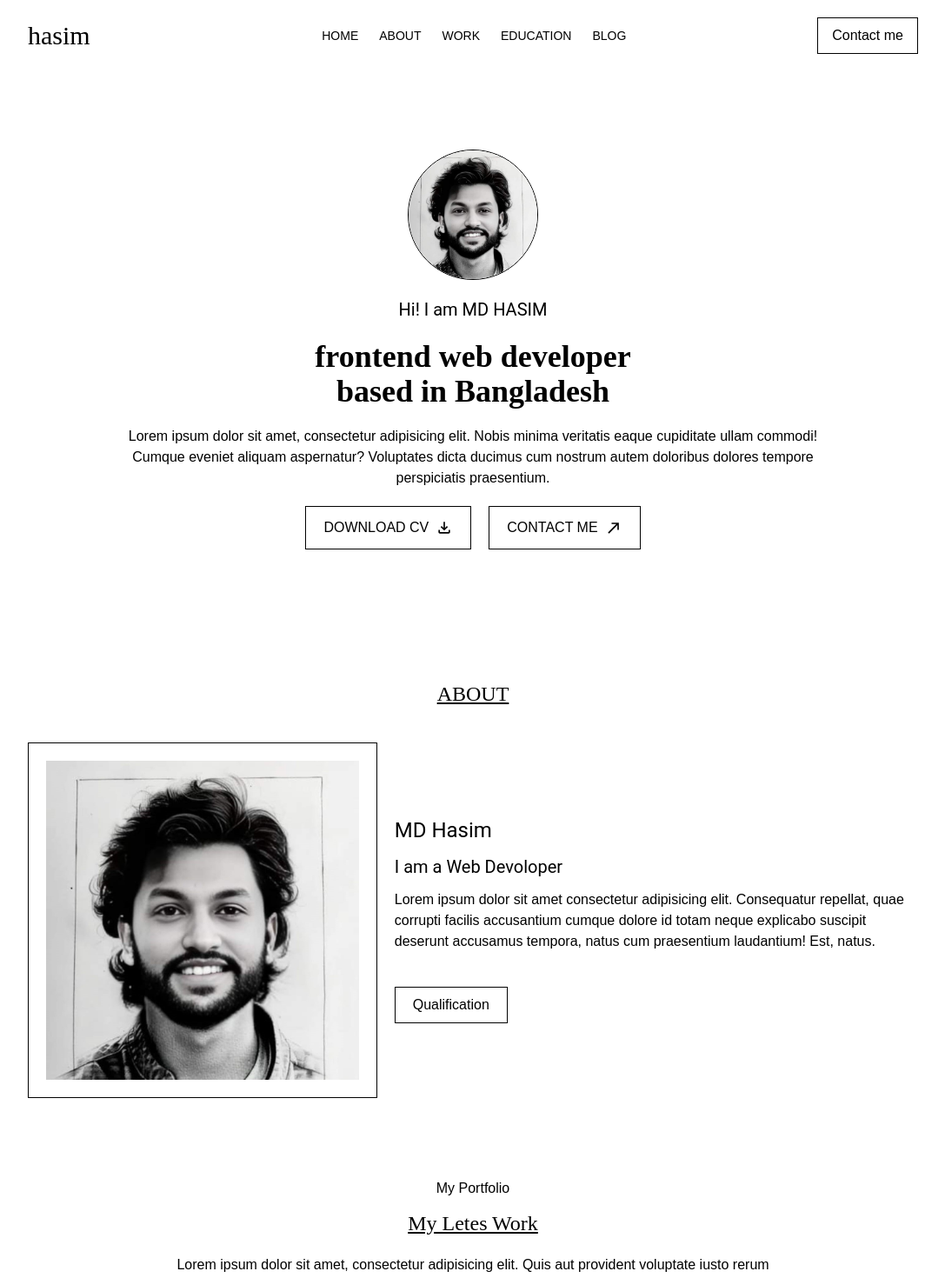
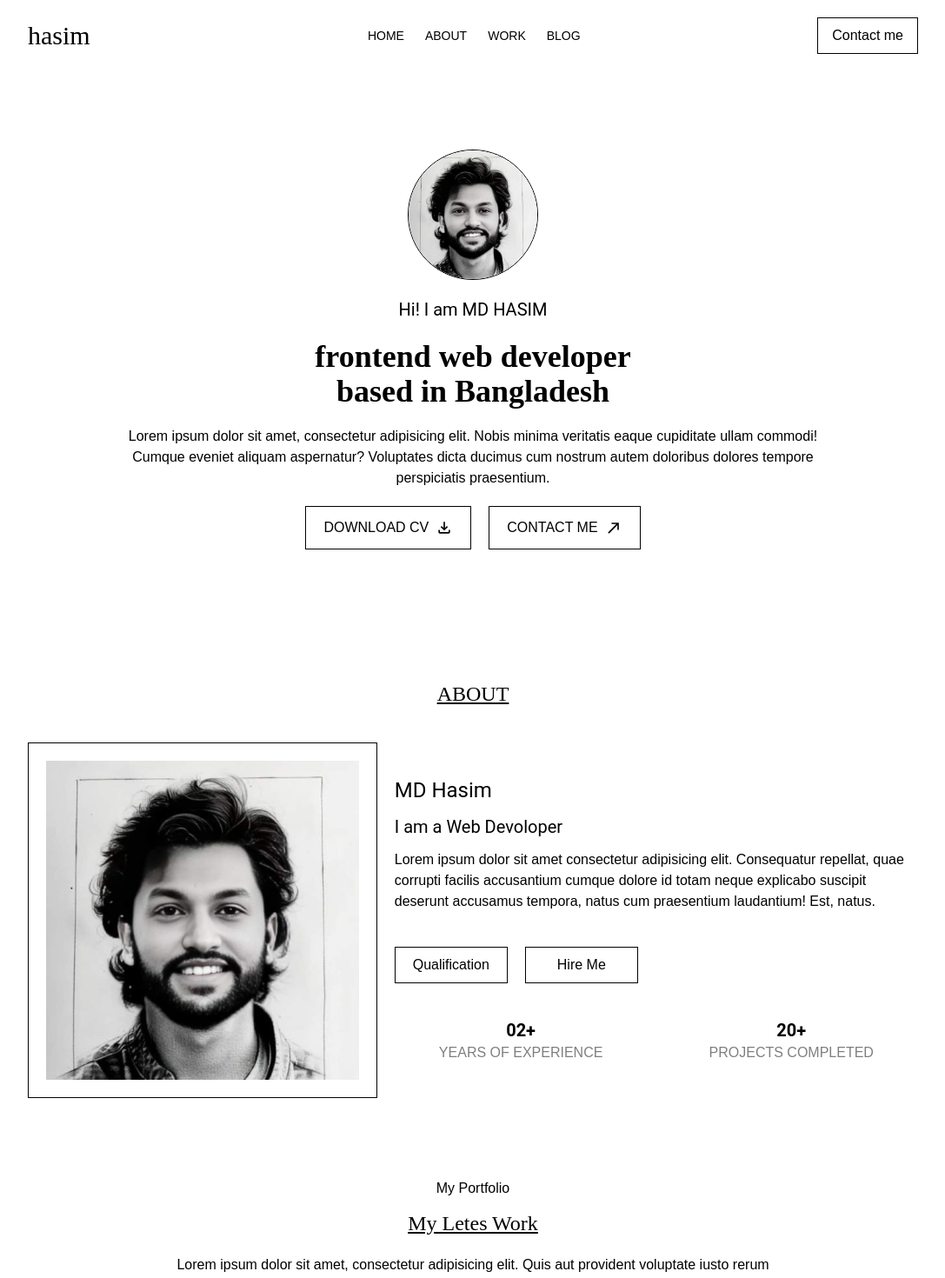
Before and after one commit to mdhasim2001/Landing-page-portfolio, a React (Vite) app: page / in a window 1280 px wide. Shown: the top 1470 px of the page at 87% size, without its empty margins (96-1183 px from the left). Built offline with nearby package versions, Linux system fonts and the light colour scheme.

Commit message:
qualification responsiv design ready

```diff
--- a/src/App.jsx
+++ b/src/App.jsx
@@ -1,66 +1,234 @@
-import { useState } from "react"
-import "./App.css"
-import { CiMenuKebab } from "react-icons/ci"
-import { IoIosArrowRoundForward, IoMdClose } from "react-icons/io"
-import { MdCallMade, MdOutlineFileDownload } from "react-icons/md"
-import img from "./assets/Hasim.jpg"
-import { AiOutlineMail } from "react-icons/ai"
-import { IoCallOutline, IoLocationOutline } from "react-icons/io5"
-import { FaFacebook, FaInstagramSquare, FaLocationArrow, FaTwitter } from "react-icons/fa"
-import Qualification from "./Qualification"
+import { useState } from "react";
+import "./App.css";
+import { CiMenuKebab } from "react-icons/ci";
+import { IoIosArrowRoundForward, IoMdClose } from "react-icons/io";
+import { MdCallMade, MdOutlineFileDownload } from "react-icons/md";
+import img from "./assets/Hasim.jpg";
+import { AiOutlineMail } from "react-icons/ai";
+import { IoCallOutline, IoLocationOutline } from "react-icons/io5";
+import {
+  FaFacebook,
+  FaInstagramSquare,
+  FaLocationArrow,
+  FaTwitter,
+} from "react-icons/fa";
+import Qualification from "./Qualification";
 
 function App() {
-
-  const [navbar, setNavbar] = useState(false)
-  const [qualification, setQualification] = useState(false)
+  const [navbar, setNavbar] = useState(false);
+  const [qualification, setQualification] = useState(false);
   return (
     <div className={`bg-white pt-5 ${qualification ? "" : ""}`}>
       <div className="w-full navbar-font pb-5 lg:pb-0 border-b border-black  lg:border-none">
         <nav className="lg:w-4/5 mx-5 h-full flex items-center justify-between lg:mx-auto">
-              <h2 className="logo-font w-[10%] h-full cursor-pointer flex items-center text-3xl">hasim</h2>
-              <ul className={`${navbar ? "navbar md:w-2/4" : "hidden"} uppercase text-[14px] lg:relative lg:flex gap-6 ml-10`}>
-                <IoMdClose onClick={() => setNavbar(false)} className="absolute top-5 left-10 text-3xl lg:hidden" />
-                <li onClick={() => setNavbar(false)}><a href="#home">Home</a></li>
-                <li onClick={() => setNavbar(false)}><a href="#about">About</a></li>
+          <h2 className="logo-font w-[10%] h-full cursor-pointer flex items-center text-3xl">
+            hasim
+          </h2>
+          <ul
+            className={`${
+              navbar ? "navbar md:w-2/4" : "hidden"
+            } uppercase text-[14px] lg:relative lg:flex gap-6 ml-10`}
+          >
+            <IoMdClose
+              onClick={() => setNavbar(false)}
+              className="absolute top-5 left-10 text-3xl lg:hidden"
+            />
+            <li>
+              <a onClick={() => setNavbar(false)} href="#home">Home</a>
+            </li>
+            <li>
+              <a onClick={() => setNavbar(false)} href="#about">About</a>
+            </li>
             {/* <li onClick={() => setNavbar(false)}><a href="#services">Services</a></li> */}
-                <li onClick={() => setNavbar(false)}><a href="#work">Work</a></li>
-                <li onClick={() => setNavbar(false)}><a href="#education">Education</a></li>
-                <li onClick={() => setNavbar(false)}><a href="#blog">Blog</a></li>
-                <li onClick={() => setNavbar(false)}><a href="#contact" className="lg:hidden">Contact me</a></li>
+            <li>
+              <a onClick={() => setNavbar(false)} href="#work">Work</a>
+            </li>
+            <li  className="lg:hidden">
+              <a onClick={() => setNavbar(false)} href="#qualification">
+                Qualification
+              </a>
+            </li>
+            <li>
+              <a onClick={() => setNavbar(false)} href="#blog">Blog</a>
+            </li>
+            <li>
+              <a onClick={() => setNavbar(false)} href="#contact" className="lg:hidden">
+                Contact me
+              </a>
+            </li>
           </ul>
-            <a href="#contact" className="py-2 px-4 border hidden lg:block border-black">Contact me</a>
-            <CiMenuKebab onClick={() => setNavbar(true)} className="lg:hidden text-3xl" />
+          <a
+            href="#contact"
+            className="py-2 px-4 border hidden lg:block border-black"
+          >
+            Contact me
+          </a>
+          <CiMenuKebab
+            onClick={() => setNavbar(true)}
+            className="lg:hidden text-3xl"
+          />
         </nav>
       </div>
       <div className="lg:w-4/6 lg:mx-auto mx-5 h-[85vh] flex items-center justify-between">
         <div className="">
           <div className="w-[150px] mx-auto">
-              <img className="w-full h-[150px] border border-black rounded-full" src={img} alt="" />
+            <img
+              className="w-full h-[150px] border border-black rounded-full"
+              src={img}
+              alt=""
+            />
           </div>
           <h1 className="text-xl mt-5 text-center">Hi! I am MD HASIM</h1>
-            <h2 className="text-center text-4xl font-bold logo-font my-5">frontend web developer <br />based in Bangladesh</h2>
-            <p className="mb-5 text-center">Lorem ipsum dolor sit amet, consectetur adipisicing elit. Nobis minima veritatis eaque cupiditate ullam commodi! Cumque eveniet aliquam aspernatur? Voluptates dicta ducimus cum nostrum autem doloribus dolores tempore perspiciatis praesentium.</p>
+          <h2 className="text-center text-4xl font-bold logo-font my-5">
+            frontend web developer <br />
+            based in Bangladesh
+          </h2>
+          <p className="mb-5 text-center">
+            Lorem ipsum dolor sit amet, consectetur adipisicing elit. Nobis
+            minima veritatis eaque cupiditate ullam commodi! Cumque eveniet
+            aliquam aspernatur? Voluptates dicta ducimus cum nostrum autem
+            doloribus dolores tempore perspiciatis praesentium.
+          </p>
           <div className="flex items-center justify-center">
-              <a href="./assets/RESUME.pdf" download="RESUME.pdf" target="_blank"><button className="flex items-center justify-center gap-2 py-3 px-4 md:px-5 border border-black mr-5">DOWNLOAD CV<MdOutlineFileDownload className="text-xl" /></button></a>
-              <a href="#contact"><button className="flex items-center justify-center gap-2 py-3 px-4 md:px-5 border border-black">CONTACT ME<MdCallMade className="text-xl" /></button></a>
+            <a href="./assets/RESUME.pdf" download="RESUME.pdf" target="_blank">
+              <button className="flex items-center justify-center gap-2 py-3 px-4 md:px-5 border border-black mr-5">
+                DOWNLOAD CV
+                <MdOutlineFileDownload className="text-xl" />
+              </button>
+            </a>
+            <a href="#contact">
+              <button className="flex items-center justify-center gap-2 py-3 px-4 md:px-5 border border-black">
+                CONTACT ME
+                <MdCallMade className="text-xl" />
+              </button>
+            </a>
           </div>
         </div>
-
       </div>
 
       {/* about section */}
       <div id="about" className="lg:w-4/5 mx-5 lg:mx-auto pt-10">
         <h1 className="logo-font underline text-center text-2xl">ABOUT</h1>
         <div className="lg:flex items-center justify-between gap-5 my-10">
-            <div className="border border-black h-full p-5 mb-5 lg:mb-0">
+          <div className="border border-black lg:full h-full p-5 mb-5 lg:mb-0">
             <img src={img} alt="" />
           </div>
           <div className="">
             <h1 className="text-2xl">MD Hasim</h1>
             <h1 className="text-xl my-3">I am a Web Devoloper</h1>
-              <p>Lorem ipsum dolor sit amet consectetur adipisicing elit. Consequatur repellat, quae corrupti facilis accusantium cumque dolore id totam neque explicabo suscipit deserunt accusamus tempora, natus cum praesentium laudantium! Est, natus.</p>
-              <button onClick={()=> {setQualification(true)}} className="hidden lg:block py-2 px-5 border border-black mt-10">Qualification</button>
-              <Qualification open={qualification} close={setQualification}/>
+            <p>
+              Lorem ipsum dolor sit amet consectetur adipisicing elit.
+              Consequatur repellat, quae corrupti facilis accusantium cumque
+              dolore id totam neque explicabo suscipit deserunt accusamus
+              tempora, natus cum praesentium laudantium! Est, natus.
+            </p>
+            <div className="flex gap-5 items-center">
+              <button
+                onClick={() => {
+                  setQualification(true);
+                }}
+                className="hidden lg:block py-2 px-5 border border-black mt-10"
+              >
+                Qualification
+              </button>
+              <button className="py-2 px-9 border border-black mt-10">
+                Hire Me
+              </button>
+            </div>
+            <div className="flex gap-5 items-center justify-around mt-10">
+              <div className="text-center">
+                <h1 className="text-xl font-bold">02+</h1>
+                <p className="opacity-50 uppercase">years of experience</p>
+              </div>
+              <div className="text-center">
+                <h1 className="text-xl font-bold">20+</h1>
+                <p className="opacity-50 uppercase">projects completed</p>
+              </div>
+            </div>
+            <Qualification open={qualification} close={setQualification} />
+          </div>
+        </div>
+      </div>
+
+      {/* qualification  */}
+      <div id="qualification" className="mt-10 pt-10 mx-5 lg:hidden">
+        <h1 className="logo-font text-3xl text-center mb-10 underline">
+          Qualification
+        </h1>
+        <div className="grid grid-cols-1 gap-5">
+          <div className="">
+            <div>
+              <h1 className=" my-5 text-xl font-bold ">Skill</h1>
+              <p className="mb-5 text-[15px5">
+                Lorem ipsum dolor sit amet consectetur adipisicing elit. Autem
+                ipsa distinctio magnam dolorum enim assumenda unde dolor quaerat
+                rem nobis incidunt, a inventore, voluptatem quam veniam totam
+                esse officiis laudantium.
+              </p>
+              <div className="w-full">
+                <p className="border inline-block mb-3 border-black rounded-lg text-[14px] py-1 px-3 mr-3">
+                  #javaScript
+                </p>
+                <p className="border inline-block mb-3 border-black rounded-lg text-[14px] py-1 px-3 mr-3">
+                  #react
+                </p>
+                <p className="border inline-block mb-3 border-black rounded-lg text-[14px] py-1 px-3 mr-3">
+                  #node.js
+                </p>
+                <p className="border inline-block mb-3 border-black rounded-lg text-[14px] py-1 px-3 mr-3">
+                  #express.js
+                </p>
+                <p className="border inline-block mb-3 border-black rounded-lg text-[14px] py-1 px-3 mr-3">
+                  #mongoDB
+                </p>
+                <p className="border inline-block mb-3 border-black rounded-lg text-[14px] py-1 px-3 mr-3">
+                  #html
+                </p>
+                <p className="border inline-block mb-3 border-black rounded-lg text-[14px] py-1 px-3 mr-3">
+                  #css
+                </p>
+                <p className="border inline-block mb-3 border-black rounded-lg text-[14px] py-1 px-3 mr-3">
+                  #tailwind
+                </p>
+                <p className="border inline-block mb-3 border-black rounded-lg text-[14px] py-1 px-3 mr-3">
+                  #git
+                </p>
+                <p className="border inline-block mb-3 border-black rounded-lg text-[14px] py-1 px-3 mr-3">
+                  #github
+                </p>
+                <p className="border inline-block mb-3 border-black rounded-lg text-[14px] py-1 px-3 mr-3">
+                  #terminal
+                </p>
+                <p className="border inline-block mb-3 border-black rounded-lg text-[14px] py-1 px-3 mr-3">
+                  #AI design
+                </p>
+                <p className="border inline-block mb-3 border-black rounded-lg text-[14px] py-1 px-3 mr-3">
+                  #figma
+                </p>
+              </div>
+            </div>
+          </div>
+          <div className=" text-start">
+            <h1 className=" my-5 text-xl font-bold">Education</h1>
+            <div>
+              <div>
+                <h1 className="font-bold mt-3">
+                  2022-2023 Full Stack Development Course
+                </h1>
+                <p className="text-[15px]">Industry : Programing Hero</p>
+                <p className="text-[15px]">Website : programing-hero.com</p>
+              </div>
+              <div>
+                <h1 className="font-bold mt-5">2022-2026 BA Honours</h1>
+                <p className="text-[15px]">
+                  University : Siddheshwari University
+                </p>
+                <p className="text-[15px]">
+                  Subject : Islamic History and Culture
+                </p>
+                <p className="text-[15px]">Study : Running</p>
+              </div>
+            </div>
           </div>
         </div>
       </div>
@@ -68,8 +236,13 @@ function App() {
       {/* projects */}
       <div id="work" className="lg:w-4/5 mx-5 lg:mx-auto pt-10">
         <h2 className="text-center my-3">My Portfolio</h2>
-          <h1 className="logo-font underline text-center text-2xl">My Letes Work</h1>
-          <p className="lg:w-4/6 mx-auto mt-5 md:text-center">Lorem ipsum dolor sit amet, consectetur adipisicing elit. Quis aut provident voluptate iusto rerum modi ratione hic quo laboriosam</p>
+        <h1 className="logo-font underline text-center text-2xl">
+          My Letes Work
+        </h1>
+        <p className="lg:w-4/6 mx-auto mt-5 md:text-center">
+          Lorem ipsum dolor sit amet, consectetur adipisicing elit. Quis aut
+          provident voluptate iusto rerum modi ratione hic quo laboriosam
+        </p>
         <div className="grid grid-cols-1 md:grid-cols-2 lg:grid-cols-4 gap-5 mt-10">
           <div className="travel w-full h-[200px] rounded-md flex items-end justify-center">
             <div className="w-4/5 bg-white mb-5 px-3 py-2 rounded-md flex items-center justify-between">
@@ -77,7 +250,13 @@ function App() {
                 <h1 className="font-bold">Travel</h1>
                 <p className="text-[12px]">Web Design</p>
               </div>
-                <a href="https://mdhasim2001.github.io/Travel-website/" className="p-2 border-[2px] border-green-600 rounded-full" target="blank"><FaLocationArrow /></a>
+              <a
+                href="https://mdhasim2001.github.io/Travel-website/"
+                className="p-2 border-[2px] border-green-600 rounded-full"
+                target="blank"
+              >
+                <FaLocationArrow />
+              </a>
             </div>
           </div>
           <div className="smart-ticket w-full h-[200px] rounded-md flex items-end justify-center">
@@ -86,7 +265,13 @@ function App() {
                 <h1 className="font-bold">Smart Ticket</h1>
                 <p className="text-[12px]">Web Design</p>
               </div>
-                <a href="https://mdhasim2001.github.io/smart-ticketing/" className="p-2 border-[2px] border-green-600 rounded-full" target="blank"><FaLocationArrow /></a>
+              <a
+                href="https://mdhasim2001.github.io/smart-ticketing/"
+                className="p-2 border-[2px] border-green-600 rounded-full"
+                target="blank"
+              >
+                <FaLocationArrow />
+              </a>
             </div>
           </div>
           <div className="restaurent w-full h-[200px] rounded-md flex items-end justify-center">
@@ -95,7 +280,13 @@ function App() {
                 <h1 className="font-bold">Restaurent</h1>
                 <p className="text-[12px]">Web Design</p>
               </div>
-                <a href="https://restaurent-boss.netlify.app/" className="p-2 border-[2px] border-green-600 rounded-full" target="blank"><FaLocationArrow /></a>
+              <a
+                href="https://restaurent-boss.netlify.app/"
+                className="p-2 border-[2px] border-green-600 rounded-full"
+                target="blank"
+              >
+                <FaLocationArrow />
+              </a>
             </div>
           </div>
           <div className="office w-full h-[200px] rounded-md flex items-end justify-center">
@@ -104,11 +295,20 @@ function App() {
                 <h1 className="font-bold">Office</h1>
                 <p className="text-[12px]">Web Design</p>
               </div>
-                <a href="https://mdhasim2001.github.io/smart-ticketing/" className="p-2 border-[2px] border-green-600 rounded-full" target="blank"><FaLocationArrow /></a>
+              <a
+                href="https://mdhasim2001.github.io/smart-ticketing/"
+                className="p-2 border-[2px] border-green-600 rounded-full"
+                target="blank"
+              >
+                <FaLocationArrow />
+              </a>
             </div>
           </div>
         </div>
-          <button className="w-32 mt-10 mx-auto border border-black py-2 px-3 text-center flex items-center justify-between">Show more<IoIosArrowRoundForward /></button>
+        <button className="w-32 mt-10 mx-auto border border-black py-2 px-3 text-center flex items-center justify-between">
+          Show more
+          <IoIosArrowRoundForward />
+        </button>
       </div>
 
       {/* contact me  */}
@@ -117,33 +317,99 @@ function App() {
         <div className="lg:flex gap-10 mt-10">
           <div className="flex-1 mb-10 lg:mb-0">
             <h1 className="font-bold text-2xl">Let talk</h1>
-              <p className="my-5">Let us keep in touch and try to reach the highest peak of our success</p>
-              <p className="my-2 mt-3 flex items-center gap-3"><a href="https://mail.google.com/mail/u/0/#inbox" target="_blank" title="E-mail" className="cursor-pointer bg-[#E5E5E5] p-3"><AiOutlineMail /></a>mdhasim050@gmail.com</p>
-              <p className="my-2 flex items-center gap-3"><a href="#" title="Call" className="bg-[#E5E5E5] cursor-pointer p-3"><IoCallOutline /></a>+8801881850283</p>
-              <p className="my-2 flex items-center gap-3"><a href="https://www.google.com/maps" target="_blank" title="Location" className="cursor-pointer bg-[#E5E5E5] p-3"><IoLocationOutline /></a>Dhaka, Bangladesh</p>
+            <p className="my-5">
+              Let us keep in touch and try to reach the highest peak of our
+              success
+            </p>
+            <p className="my-2 mt-3 flex items-center gap-3">
+              <a
+                href="https://mail.google.com/mail/u/0/#inbox"
+                target="_blank"
+                title="E-mail"
+                className="cursor-pointer bg-[#E5E5E5] p-3"
+              >
+                <AiOutlineMail />
+              </a>
+              mdhasim050@gmail.com
+            </p>
+            <p className="my-2 flex items-center gap-3">
+              <a
+                href="#"
+                title="Call"
+                className="bg-[#E5E5E5] cursor-pointer p-3"
+              >
+                <IoCallOutline />
+              </a>
+              +8801881850283
+            </p>
+            <p className="my-2 flex items-center gap-3">
+              <a
+                href="https://www.google.com/maps"
+                target="_blank"
+                title="Location"
+                className="cursor-pointer bg-[#E5E5E5] p-3"
+              >
+                <IoLocationOutline />
+              </a>
+              Dhaka, Bangladesh
+            </p>
           </div>
           <div className="flex-1">
-              <input className="w-full mb-5 p-3  outline-none border border-black" type="text" placeholder="Enter your name" />
-              <input className="w-full mb-5 p-3 outline-none border border-black" type="email" placeholder="Enter your email"/>
-              <textarea className="w-full border  mb-5 border-black outline-none p-3" placeholder="Enter you massege" name="" id="" rows="5"></textarea>
+            <input
+              className="w-full mb-5 p-3  outline-none border border-black"
+              type="text"
+              placeholder="Enter your name"
+            />
+            <input
+              className="w-full mb-5 p-3 outline-none border border-black"
+              type="email"
+              placeholder="Enter your email"
+            />
+            <textarea
+              className="w-full border  mb-5 border-black outline-none p-3"
+              placeholder="Enter you massege"
+              name=""
+              id=""
+              rows="5"
+            ></textarea>
             <button className="w-full py-3 border border-black">SEND</button>
           </div>
         </div>
       </div>
 
+      {/* footer section  */}
       <div className="px-5 lg:px-[10%] mt-20 py-12 bg-[#E5E5E5]">
         <h1 className="logo-font text-3xl text-center">hasim</h1>
         <div className="flex gap-3 items-center justify-center">
-            <a className="text-2xl mt-5 hover:text-[#1877F2]" href="https://www.facebook.com/hasim.nana.3?mibextid=ZbWKwL" target="_blank"><FaFacebook /></a>
-            <a className="text-2xl mt-5 hover:text-[#1DA1F2]" href="https://x.com/mdhasim050?t=4CVi4JLyqe-yoUqp_84YDg&s=09" target="_blank"><FaTwitter /></a>
-            <a className="text-2xl mt-5 hover:text-[#EC375B]" href="https://www.instagram.com/mdhasim.nana?igsh=MTN3bDgzYXF2MjE3NA==" target="_blank"><FaInstagramSquare /></a>
+          <a
+            className="text-2xl mt-5 hover:text-[#1877F2]"
+            href="https://www.facebook.com/hasim.nana.3?mibextid=ZbWKwL"
+            target="_blank"
+          >
+            <FaFacebook />
+          </a>
+          <a
+            className="text-2xl mt-5 hover:text-[#1DA1F2]"
+            href="https://x.com/mdhasim050?t=4CVi4JLyqe-yoUqp_84YDg&s=09"
+            target="_blank"
+          >
+            <FaTwitter />
+          </a>
+          <a
+            className="text-2xl mt-5 hover:text-[#EC375B]"
+            href="https://www.instagram.com/mdhasim.nana?igsh=MTN3bDgzYXF2MjE3NA=="
+            target="_blank"
+          >
+            <FaInstagramSquare />
+          </a>
         </div>
-          <div className="border border-black my-10">
-          </div>
-            <p className="text-center text-[14px]">2024 MD Hasim. All rights reserved.</p>
+        <div className="border border-black my-10"></div>
+        <p className="text-center text-[14px]">
+          2024 MD Hasim. All rights reserved.
+        </p>
       </div>
     </div>
-  )
+  );
 }
 
-export default App
+export default App;
--- a/src/Qualification.jsx
+++ b/src/Qualification.jsx
@@ -3,15 +3,15 @@ import { IoMdCloseCircleOutline } from "react-icons/io";
 
 const Qualification = ({open, close}) => {
     return (
-        <div className={`${open ? "hidden lg:block" : "hidden"} fixed inset-0 w-4/5 h-4/5 m-auto bg-white p-5  rounded-lg qualification`}>
+        <div className={`${open ? "" : "hidden"} fixed inset-0 w-4/5 h-4/5 m-auto bg-white p-5  rounded-lg qualification`}>
             <div className="flex items-center justify-end">
                 <p onClick={()=> {close(false)}} className='inline-block text-3xl cursor-pointer text-end '><IoMdCloseCircleOutline /></p>
             </div>
             <h1 className="mb-4 mt-2 text-center logo-font text-2xl underline">My Qualification</h1>
             <div className="grid grid-cols-2 gap-5">
-                <div className="text-center">
+                <div className="ml-10">
                     <div>
-                        <h1 className="text-center my-5 text-xl font-bold ">Skill</h1>
+                        <h1 className=" my-5 text-xl font-bold ">Skill</h1>
                         <p className="mb-5 text-[15px5">Lorem ipsum dolor sit amet consectetur adipisicing elit. Autem ipsa distinctio magnam dolorum enim assumenda unde dolor quaerat rem nobis incidunt, a inventore, voluptatem quam veniam totam esse officiis laudantium.</p>
                         <div className="w-full">
                             <p className="border inline-block mb-3 border-black rounded-lg text-[14px] py-1 px-3 mr-3">#javaScript</p>
@@ -30,9 +30,9 @@ const Qualification = ({open, close}) => {
                         </div>
                     </div>
                 </div>
-                <div>
-                    <h1 className="text-center my-5 text-xl font-bold">Education</h1>
-                    <div className="ml-20">
+                <div  className="ml-10">
+                    <h1 className=" my-5 text-xl font-bold">Education</h1>
+                    <div>
                         <div>
                             <h1 className="font-bold mt-3">2022-2023 Full Stack Development Course</h1>
                             <p className="text-[15px]">Industry : Programing Hero</p>
```
Lines whose indentation alone changed are shown as unchanged.
